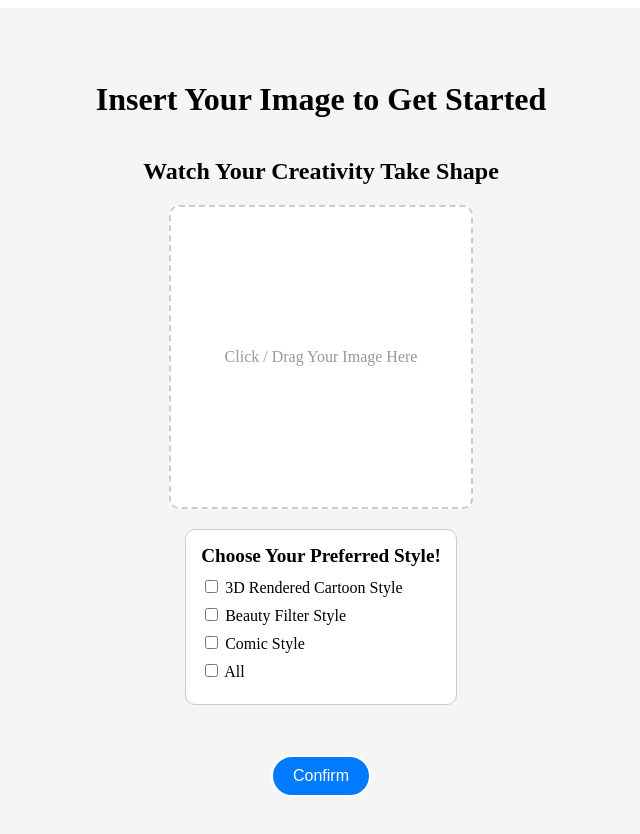
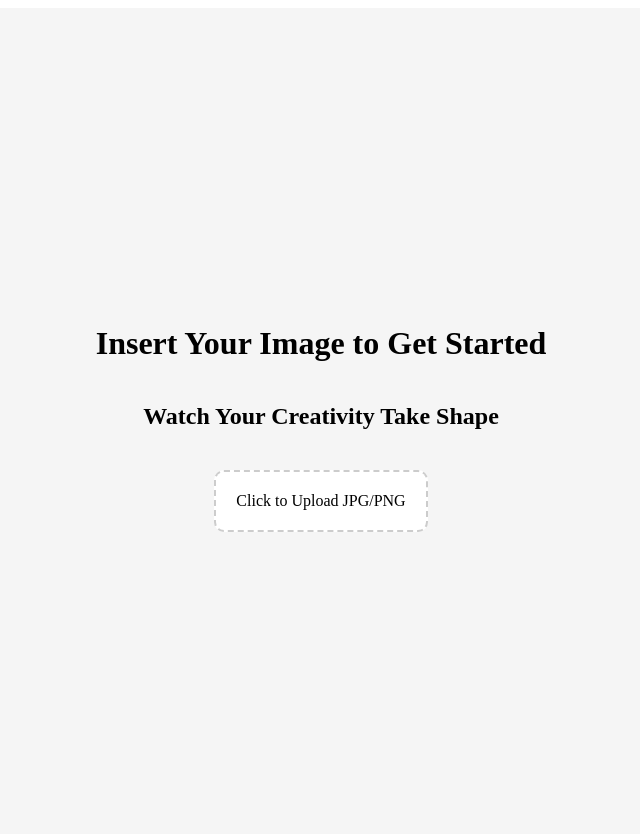
Before and after one commit to ascodeasice/ml-final-project, a React (Vite) app in the folder frontend/: page /upload in a window 1280 px wide. Shown: the top 834 px of the page, without its empty margins (319-959 px from the left). Built offline with nearby package versions, Linux system fonts and the light colour scheme.

Commit message:
change EditPage to PreviewPage, removed crop button

```diff
--- a/frontend/src/App.jsx
+++ b/frontend/src/App.jsx
@@ -2,7 +2,8 @@ import { Route, Switch } from "wouter";
 import TitlePage from "./pages/TitlePage/TitlePage";
 import UploadPage from "./pages/UploadPage/UploadPage";
 import ResultPage from "./pages/ResultPage/ResultPage";
-import EditPage from "./pages/EditPage/EditPage";
+import EditPage from "./pages/PreviewPage/PreviewPage";
+import PreviewPage from "./pages/PreviewPage/PreviewPage";
 
 const App = () => (
   <>
@@ -14,7 +15,7 @@ const App = () => (
       <Route path="/" component={TitlePage} />
       <Route path="/upload" component={UploadPage} />
       <Route path="/result" component={ResultPage} />
-      <Route path="/edit" component={EditPage} />
+      <Route path="/preview" component={PreviewPage} />
       <Route>404: No such page!</Route>
     </Switch>
   </>
--- a/frontend/src/pages/EditPage/EditPage.jsx
+++ b/frontend/src/pages/PreviewPage/PreviewPage.jsx
@@ -1,7 +1,7 @@
 import React from "react";
 import { Link } from "wouter";
 
-const EditPage = () => {
+const PreviewPage = () => {
   const containerStyle = {
     display: "flex",
     flexDirection: "column",
@@ -35,12 +35,11 @@ const EditPage = () => {
 
   return (
     <div style={containerStyle}>
-      <h1>Edit Page</h1>
+      <h1>Your Final Product</h1>
       <img src="https://picsum.photos/200/300" alt="To Edit" style={imageStyle} />
 
       {/* Button Group */}
       <div>
-        <button style={buttonStyle}>Crop</button>
         <button style={buttonStyle}>Save</button>
         <Link to="/result">
           <button style={buttonStyle}>Done</button>
@@ -50,4 +49,4 @@ const EditPage = () => {
   );
 };
 
-export default EditPage;
+export default PreviewPage;
--- a/frontend/src/pages/ResultPage/ResultPage.jsx
+++ b/frontend/src/pages/ResultPage/ResultPage.jsx
@@ -75,8 +75,8 @@ const ResultPage = () => {
         <div style={imageBlockStyle} key={index}>
           <img src={img} alt={`Generated ${index}`} style={resultImageStyle} />
           <div style={buttonRowStyle}>
-            <Link to="/edit">
-              <button style={resultButtonStyle}>Edit</button>
+            <Link to="/preview">
+              <button style={resultButtonStyle}>Preview</button>
             </Link>
             <button style={resultButtonStyle}>Download</button>
           </div>
--- a/frontend/src/pages/UploadPage/UploadPage.jsx
+++ b/frontend/src/pages/UploadPage/UploadPage.jsx
@@ -1,115 +1,48 @@
-import React, { useState } from "react";
+import React, { useState, useCallback } from "react";
 import { useLocation } from "wouter";
+import Cropper from "react-easy-crop";
 import { TrophySpin } from "react-loading-indicators";
-
+import getCroppedImg from "./cropUtils"; // utility we define below
 
 const UploadPage = () => {
   const [, navigate] = useLocation();
+  const [imageSrc, setImageSrc] = useState(null);
+  const [crop, setCrop] = useState({ x: 0, y: 0 });
+  const [zoom, setZoom] = useState(1);
+  const [croppedAreaPixels, setCroppedAreaPixels] = useState(null);
+  const [croppedImage, setCroppedImage] = useState(null);
   const [isLoading, setIsLoading] = useState(false);
 
-    // Simulate image processing (replace with your real function)
-  const generateImage = () => {
-    return new Promise((resolve) => {
-      setTimeout(() => {
-        console.log("Image processed");
-        resolve();
-      }, 3000); // simulate 3 sec process
-    });
+  const onCropComplete = useCallback((_, croppedPixels) => {
+    setCroppedAreaPixels(croppedPixels);
+  }, []);
+
+  const handleImageChange = (e) => {
+    const file = e.target.files[0];
+    if (!file) return;
+    const reader = new FileReader();
+    reader.onload = () => setImageSrc(reader.result);
+    reader.readAsDataURL(file);
+  };
+
+  const showCroppedImage = async () => {
+    try {
+      const cropped = await getCroppedImg(imageSrc, croppedAreaPixels);
+      setCroppedImage(cropped);
+    } catch (e) {
+      console.error("Crop failed", e);
+    }
   };
 
   const handleConfirm = async () => {
     setIsLoading(true);
-    try {
-      await generateImage(); // Replace with real API/upload
-      navigate("/result");
-    } catch (err) {
-      console.error("Processing failed:", err);
-      alert("Something went wrong. Please try again.");
-    } finally {
-      setIsLoading(false);
-    }
+    await new Promise((r) => setTimeout(r, 2000));
+    navigate("/result");
+    setIsLoading(false);
   };
 
-
-  const containerStyle = {
-    display: "flex",
-    flexDirection: "column",
-    alignItems: "center",
-    justifyContent: "center",
-    height: "100vh",
-    backgroundColor: "#f5f5f5",
-    textAlign: "center",
-    padding: "20px",
-  };
-
-    const overlayStyle = {
-    position: "fixed",
-    top: 0,
-    left: 0,
-    width: "100vw",
-    height: "100vh",
-    backgroundColor: "rgba(255, 255, 255, 0.85)",
-    zIndex: 9999,
-    display: "flex",
-    alignItems: "center",
-    justifyContent: "center",
-  };
-
-  const titleStyle = {
-    fontSize: "2rem",
-    marginBottom: "20px",
-    fontWeight: "bold",
-  };
-
-  const boxStyle = {
-    width: "300px",
-    height: "300px",
-    border: "2px dashed #ccc",
-    borderRadius: "10px",
-    display: "flex",
-    alignItems: "center",
-    justifyContent: "center",
-    marginBottom: "20px",
-    backgroundColor: "#fff",
-    cursor: "pointer",
-    overflow: "hidden",
-    position: "relative",
-    color: "#999",
-    fontSize: "1rem",
-  };
-
-  const buttonStyle = {
-    backgroundColor: "#007bff",
-    color: "white",
-    border: "2px solid white",
-    borderRadius: "25px",
-    padding: "10px 20px",
-    fontSize: "1rem",
-    cursor: "pointer",
-    marginTop: "30px",
-  };
-
-  const checkboxContainerStyle = {
-    display: "flex",
-    flexDirection: "column",
-    alignItems: "flex-start",
-    backgroundColor: "#fff",
-    padding: "15px",
-    borderRadius: "10px",
-    border: "1px solid #ccc",
-    marginBottom: "20px",
-  };
-
-  const checkboxLabelStyle = {
-    fontSize: "1rem",
-    marginBottom: "8px",
-  };
-
-  const sectionTitleStyle = {
-    fontWeight: "bold",
-    marginBottom: "10px",
-    fontSize: "1.2rem",
-  };
+  const containerStyle = { display: "flex", flexDirection: "column", alignItems: "center", justifyContent: "center", height: "100vh", backgroundColor: "#f5f5f5", padding: "20px", textAlign: "center" };
+  const overlayStyle = { position: "fixed", top: 0, left: 0, width: "100vw", height: "100vh", backgroundColor: "rgba(255, 255, 255, 0.85)", zIndex: 9999, display: "flex", alignItems: "center", justifyContent: "center" };
 
   return (
     <div style={containerStyle}>
@@ -119,32 +52,42 @@ const UploadPage = () => {
         </div>
       )}
 
-      <h1 style={titleStyle}>Insert Your Image to Get Started</h1>
+      <h1 style={{ fontSize: "2rem", fontWeight: "bold" }}>Insert Your Image to Get Started</h1>
       <h2>Watch Your Creativity Take Shape</h2>
 
-      <div style={boxStyle}>Click / Drag Your Image Here</div>
+      {!imageSrc && (
+        <label style={{ margin: "20px", cursor: "pointer", padding: "20px", border: "2px dashed #ccc", borderRadius: "10px", backgroundColor: "#fff" }}>
+          Click to Upload JPG/PNG
+          <input type="file" accept=".jpg,.png" style={{ display: "none" }} onChange={handleImageChange} />
+        </label>
+      )}
 
-      <div style={checkboxContainerStyle}>
-        <div style={sectionTitleStyle}>Choose Your Preferred Style!</div>
+      {imageSrc && !croppedImage && (
+        <div style={{ position: "relative", width: "300px", height: "300px" }}>
+          <Cropper
+            image={imageSrc}
+            crop={crop}
+            zoom={zoom}
+            aspect={1}
+            onCropChange={setCrop}
+            onZoomChange={setZoom}
+            onCropComplete={onCropComplete}
+          />
+          <button onClick={showCroppedImage} style={{ marginTop: "20px" }}>Crop</button>
+        </div>
+      )}
 
-        <label style={checkboxLabelStyle}>
-          <input type="checkbox" /> 3D Rendered Cartoon Style
-        </label>
-        <label style={checkboxLabelStyle}>
-          <input type="checkbox" /> Beauty Filter Style
-        </label>
-        <label style={checkboxLabelStyle}>
-          <input type="checkbox" /> Comic Style
-        </label>
-        <label style={checkboxLabelStyle}>
-          <input type="checkbox" /> All
-        </label>
-      </div>
+      {croppedImage && (
+        <div style={{ marginTop: "20px" }}>
+          <img src={croppedImage} alt="cropped" style={{ width: "300px", height: "300px", objectFit: "cover", borderRadius: "10px", border: "1px solid #ccc" }} />
+        </div>
+      )}
 
-
-      <button onClick={handleConfirm} style={buttonStyle} disabled={isLoading}>
-        Confirm
-      </button>
+      {croppedImage && (
+        <button onClick={handleConfirm} style={{ marginTop: "30px", backgroundColor: "#007bff", color: "white", border: "2px solid white", borderRadius: "25px", padding: "10px 20px", fontSize: "1rem", cursor: "pointer" }}>
+          Confirm
+        </button>
+      )}
     </div>
   );
 };
```
